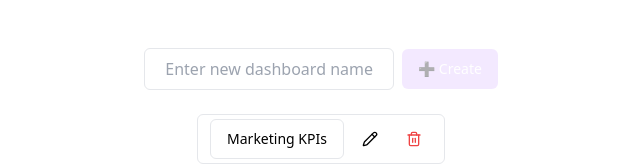
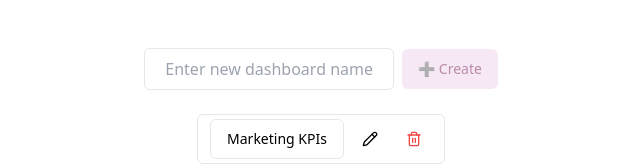
Before and after one commit to yujin6939/gena-project, a Next.js app: page / in a window 1280 px wide. Shown: the top 164 px of the page, without its empty margins (319-959 px from the left). Built offline with nearby package versions, Linux system fonts and the light colour scheme.

Commit message:
changed color

```diff
--- a/src/app/page.tsx
+++ b/src/app/page.tsx
@@ -179,7 +179,7 @@ export default function DashboardApp() {
         <Button
           onClick={createDashboard}
           disabled={!newDashboardName.trim()}
-          className="bg-purple-200 text-purple-700 hover:bg-purple-300 border-none"
+          className="bg-[#f1d3ec] text-[#741b53] hover:bg-[#ecc6e3] border-none"
         >
           ➕ Create
         </Button>
@@ -188,7 +188,7 @@ export default function DashboardApp() {
             <DialogTrigger asChild>
               <Button
                 variant="secondary"
-                className="bg-purple-200 text-purple-700 hover:bg-purple-300 border-none"
+                className="bg-[#f1d3ec] text-[#741b53] hover:bg-[#ecc6e3] border-none"
               >
                 ➕ Add Chart
               </Button>
@@ -249,7 +249,7 @@ export default function DashboardApp() {
                   onClick={() => setSelectedDashboard(d)}
                   className={
                     selectedDashboard?.id === d.id
-                      ? "bg-purple-200 text-purple-700 hover:bg-purple-300 border-none"
+                      ? "bg-[#f1d3ec] text-[#741b53] hover:bg-[#ecc6e3] border-none"
                       : ""
                   }
                 >
@@ -303,12 +303,7 @@ export default function DashboardApp() {
     <Button
       size="icon"
       variant="ghost"
-      onClick={(e) => {
-        e.stopPropagation(); // 모달 안 열리게 방지
-        deleteChart(chart.id);
-      }}
-      title="Delete"
-    >
+      onClick={(e) => { e.stopPropagation(); deleteChart(chart.id); }} title="Delete" >
       <Trash2 className="w-4 h-4 text-red-500" />
     </Button>
   </div>
--- a/src/components/ChartRenderer.tsx
+++ b/src/components/ChartRenderer.tsx
@@ -23,8 +23,8 @@ export default function ChartRenderer({ chart }: { chart: any }) {
       {
         label: chart.title,
         data: data.values,
-        backgroundColor: "rgba(75,192,192,0.4)",
-        borderColor: "rgba(75,192,192,1)",
+        backgroundColor: "#89eedc",
+        borderColor: "#89eedc",
         borderWidth: 1,
       },
     ],
@@ -39,7 +39,4 @@ return (
       )}
     </div>
   );
-
-
-
 }
--- a/src/components/ui/button.tsx
+++ b/src/components/ui/button.tsx
@@ -7,7 +7,7 @@ const buttonVariants = cva(
   {
     variants: {
       variant: {
-        default: "bg-blue-600 text-white hover:bg-blue-700",
+        default: "bg-[#f1d3ec] text-[#741b53] hover:bg-[#ecc6e3]",
         outline: "border border-input bg-white text-black hover:bg-gray-100",
         ghost: "bg-transparent hover:bg-muted",
         destructive: "bg-red-600 text-white hover:bg-red-700",
@@ -20,11 +20,12 @@ const buttonVariants = cva(
       },
     },
     defaultVariants: {
-      variant: "default",
+      variant: "default", // 이게 기본값이므로 자동으로 적용됨
       size: "default",
     },
   }
 );
+
 
 export interface ButtonProps
   extends React.ButtonHTMLAttributes<HTMLButtonElement>,
```
Lines whose indentation alone changed are shown as unchanged.
